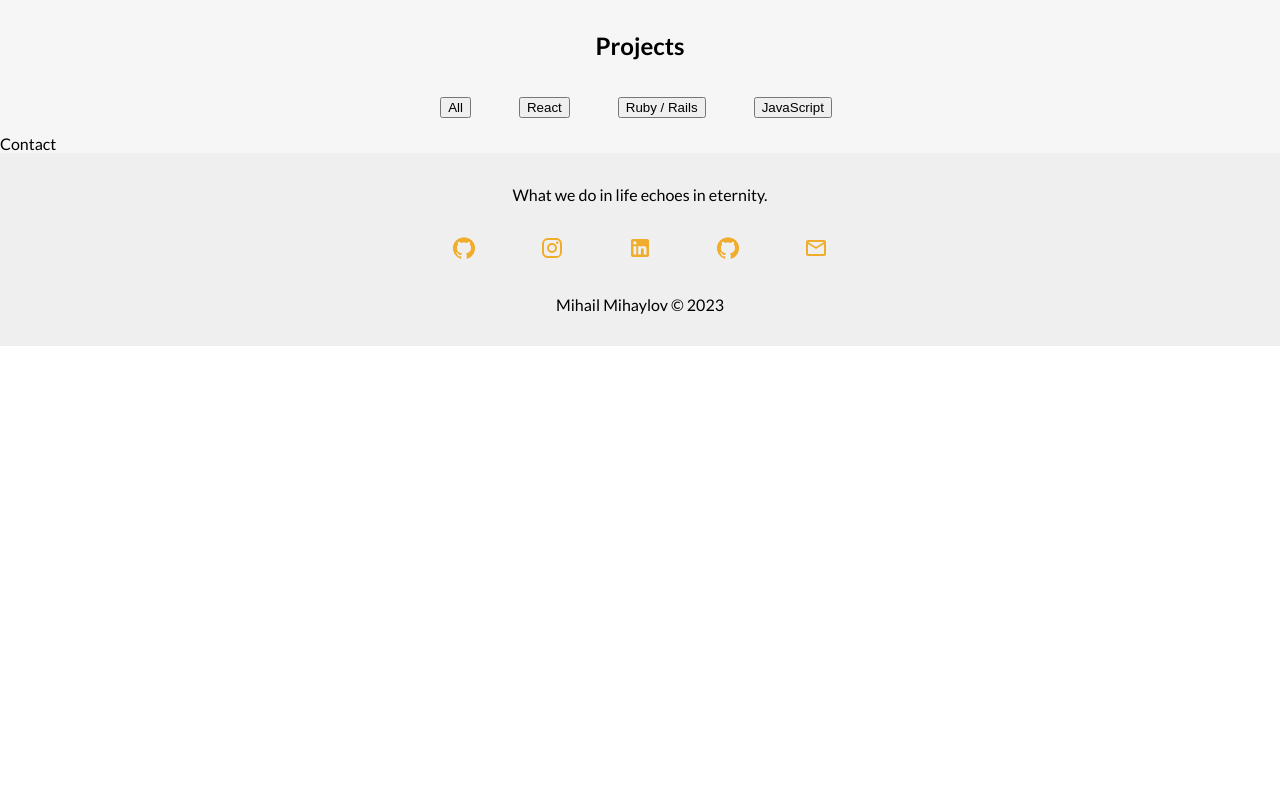
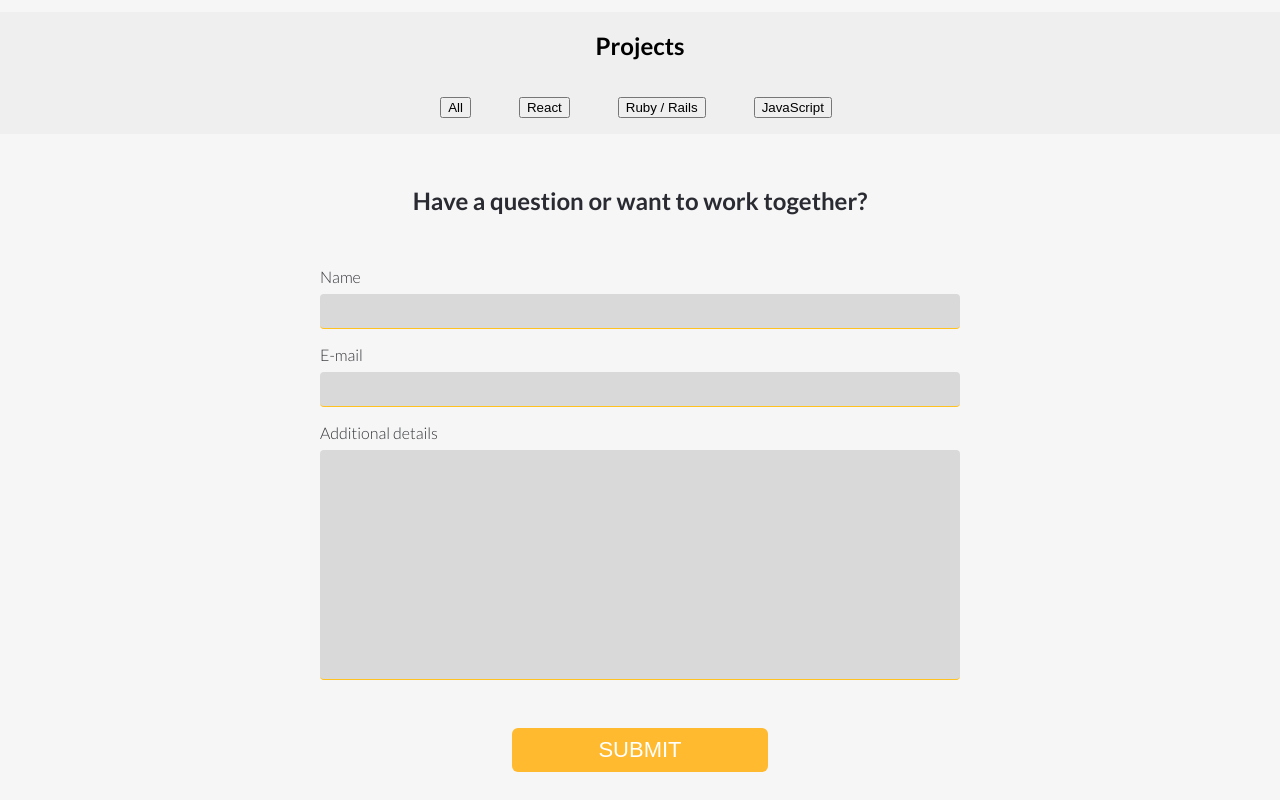
Before and after one commit to tielass/portfolio-website, a React (Create React App) app: page / in a window 1280 px wide. Shown: the part 2100-2900 px from the top of the page. Before the commit the page ends 2446 px from the top, so only its background shows below. Built offline with nearby package versions, Linux system fonts and the light colour scheme.

Commit message:
added contact form

```diff
--- a/src/components/Contact.jsx
+++ b/src/components/Contact.jsx
@@ -1,9 +1,34 @@
-import React from 'react'
+import React  from 'react'
+// import emailjs from '@emailjs/browser';
+import '../style/Contact.css'
 
 function Contact() {
+  // const form = useRef();
+
+  // const sendEmail = (e) => {
+  //   e.preventDefault();
+
+  //   emailjs.sendForm('service_hu7w363', 'template_a2ff4eb', form.current, 'CfOrMmS_-3xan4S9E')
+  //     .then((result) => {
+  //         console.log(result.text);
+  //     }, (error) => {
+  //         console.log(error.text);
+  //     });
+  //     e.target.reset()
+  //   };
+
   return (
-    <div>
-      Contact
+    <div className='contact--container'>
+      <h2 className="contact--heading">Have a question or want to work together?</h2>
+      <form className='contact--form'>
+        <label htmlFor="user_name" className='form--label'>Name</label>
+        <input className='form--input' type="text" name='user_name' required/>
+        <label htmlFor="user_email" className='form--label'>E-mail</label>
+        <input className='form--input' type="text" name='user_email' required/>
+        <label htmlFor="message" className='form--label'>Additional details</label>
+        <textarea name="message" id=""  rows="15" className='contact--textarea'></textarea>
+        <button className='contact--button' type='submit' >SUBMIT</button>
+      </form>
     </div>
   )
 }
--- /dev/null
+++ b/src/style/Contact.css
@@ -0,0 +1,70 @@
+.contact--container {
+  display: flex;
+  justify-content: center;
+  flex-direction: column;
+}
+
+.contact--heading {
+  text-align: center;
+  padding: 2rem;
+  color: #2A2B32;
+}
+
+.contact--form{
+  display: flex;
+  flex-direction: column;
+  margin: auto;
+  width: 50%;
+}
+
+.form--label {
+  color: #34353A;
+  font-weight: 300;
+  margin-bottom: 0.5rem;
+}
+
+.form--input {
+  background-color: #D9D9D9;
+  border-radius: 4px;
+  border: none;
+  border-bottom: 1px solid #FFC221;
+  height: 2rem;
+  margin-bottom: 1rem;
+}
+
+.form--input:focus {
+  outline: none;
+  background-color: #d5d5d5;
+}
+
+.contact--textarea {
+  background-color: #D9D9D9;
+  border-radius: 4px;
+  border: none;
+  border-bottom: 1px solid #FFC221;
+  margin-bottom: 1rem;
+  resize: none;
+}
+
+.contact--textarea:focus{
+  outline: none;
+  background-color: #d5d5d5;
+}
+
+.contact--button {
+  width: 40%;
+  border: none;
+  background-color: #FFBA2F;
+  color: #fff;
+  height: 44px;
+  border-radius: 6px;
+  font-size: 22px;
+  cursor: pointer;
+  margin: 2rem auto;
+}
+
+.contact--button:hover{
+  border: 2px solid #FFBA2F;
+  color: #FFBA2F;
+  background-color: rgba(255, 255, 255, 0.1);
+}
--- a/src/style/Projects.css
+++ b/src/style/Projects.css
@@ -3,6 +3,7 @@
   flex-direction: column;
   justify-content: center;
   align-items: center;
+  background-color: #EFEFEF;
 }
 
 .project--heading {
```
